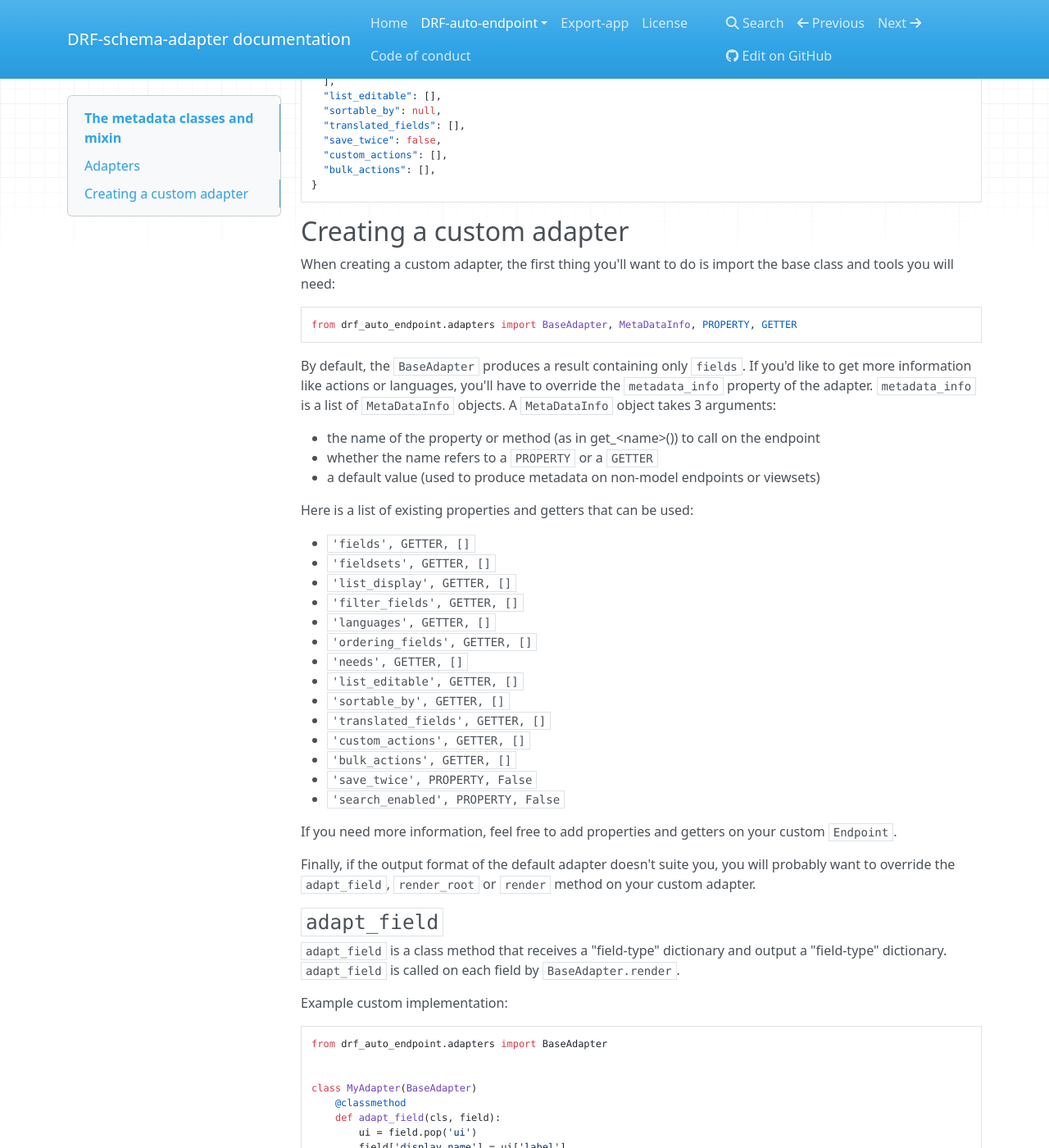
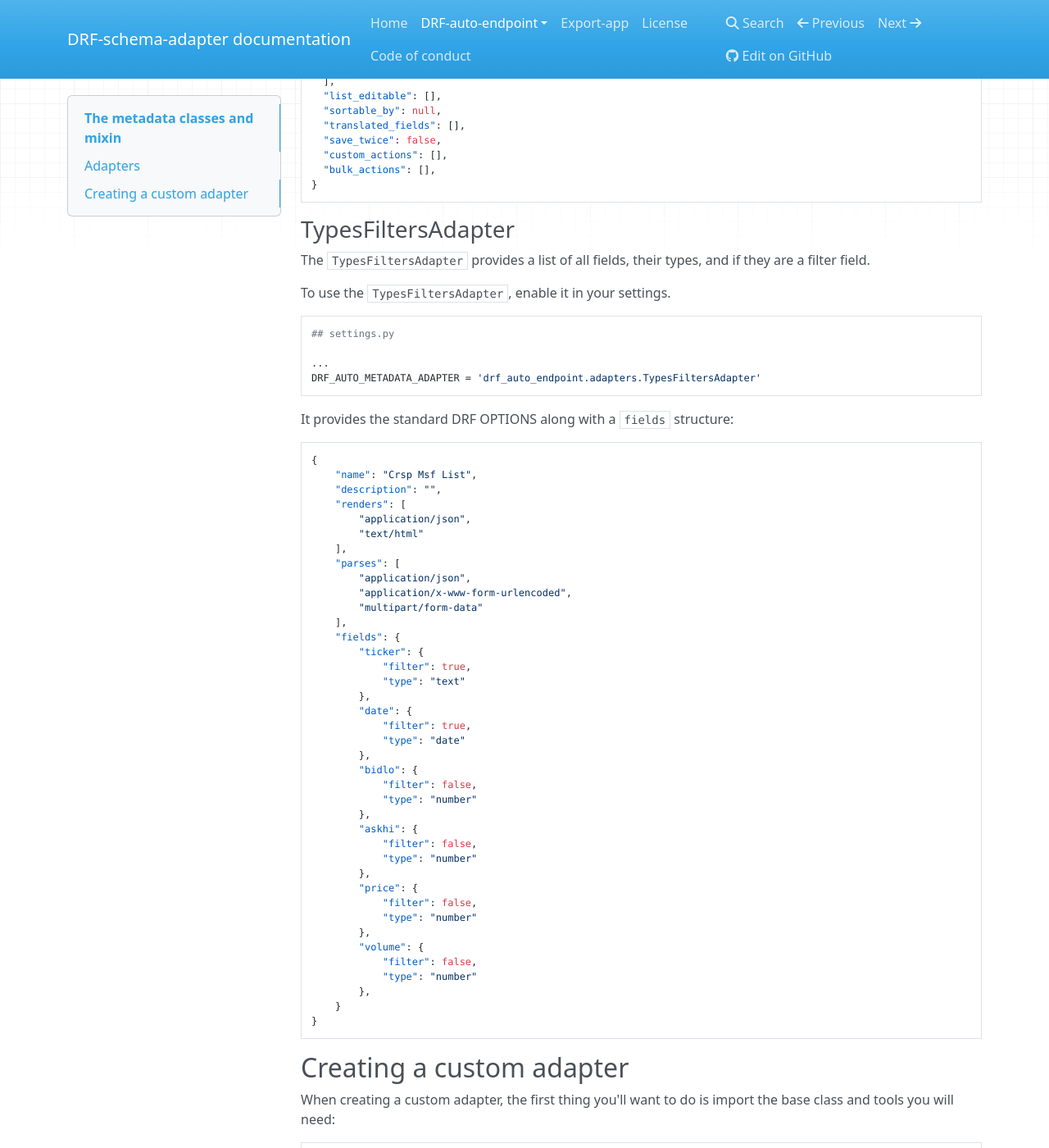
Before and after one commit to drf-forms/drf-schema-adapter, an MkDocs documentation site: the page built from docs/drf_auto_endpoint/metadata.md, in a window 1280 px wide and 1400 px high, scrolled down 8872 px. Shown: the whole window at 82% size. Built offline with MkDocs 1.6.1, drawn with Linux system fonts in a browser that asks for light colours; nearby versions of some CDN libraries; old or Windows-style settings are respelled for this version of MkDocs.

Commit message:
Add TypesFiltersAdapter for a base adapter that lists fields, their types, and filters.

````diff
--- a/docs/drf_auto_endpoint/metadata.md
+++ b/docs/drf_auto_endpoint/metadata.md
@@ -504,6 +504,64 @@ not just single forms; it looks like this.
 }
 ```
 
+### TypesFiltersAdapter
+
+The `TypesFiltersAdapter` provides a list of all fields, their types, and if they are a filter field.
+
+To use the `TypesFiltersAdapter`, enable it in your settings.
+
+```
+## settings.py
+
+...
+DRF_AUTO_METADATA_ADAPTER = 'drf_auto_endpoint.adapters.TypesFiltersAdapter'
+```
+
+It provides the standard DRF OPTIONS along with a `fields` structure:
+
+```
+{
+    "name": "Crsp Msf List",
+    "description": "",
+    "renders": [
+        "application/json",
+        "text/html"
+    ],
+    "parses": [
+        "application/json",
+        "application/x-www-form-urlencoded",
+        "multipart/form-data"
+    ],
+    "fields": {
+        "ticker": {
+            "filter": true,
+            "type": "text"
+        },
+        "date": {
+            "filter": true,
+            "type": "date"
+        },
+        "bidlo": {
+            "filter": false,
+            "type": "number"
+        },
+        "askhi": {
+            "filter": false,
+            "type": "number"
+        },
+        "price": {
+            "filter": false,
+            "type": "number"
+        },
+        "volume": {
+            "filter": false,
+            "type": "number"
+        },
+    }
+}
+```
+
+
 ## Creating a custom adapter
 
 When creating a custom adapter, the first thing you'll want to do is import the base class and tools you will need:
````
Also changed, not shown: 1 other file.
